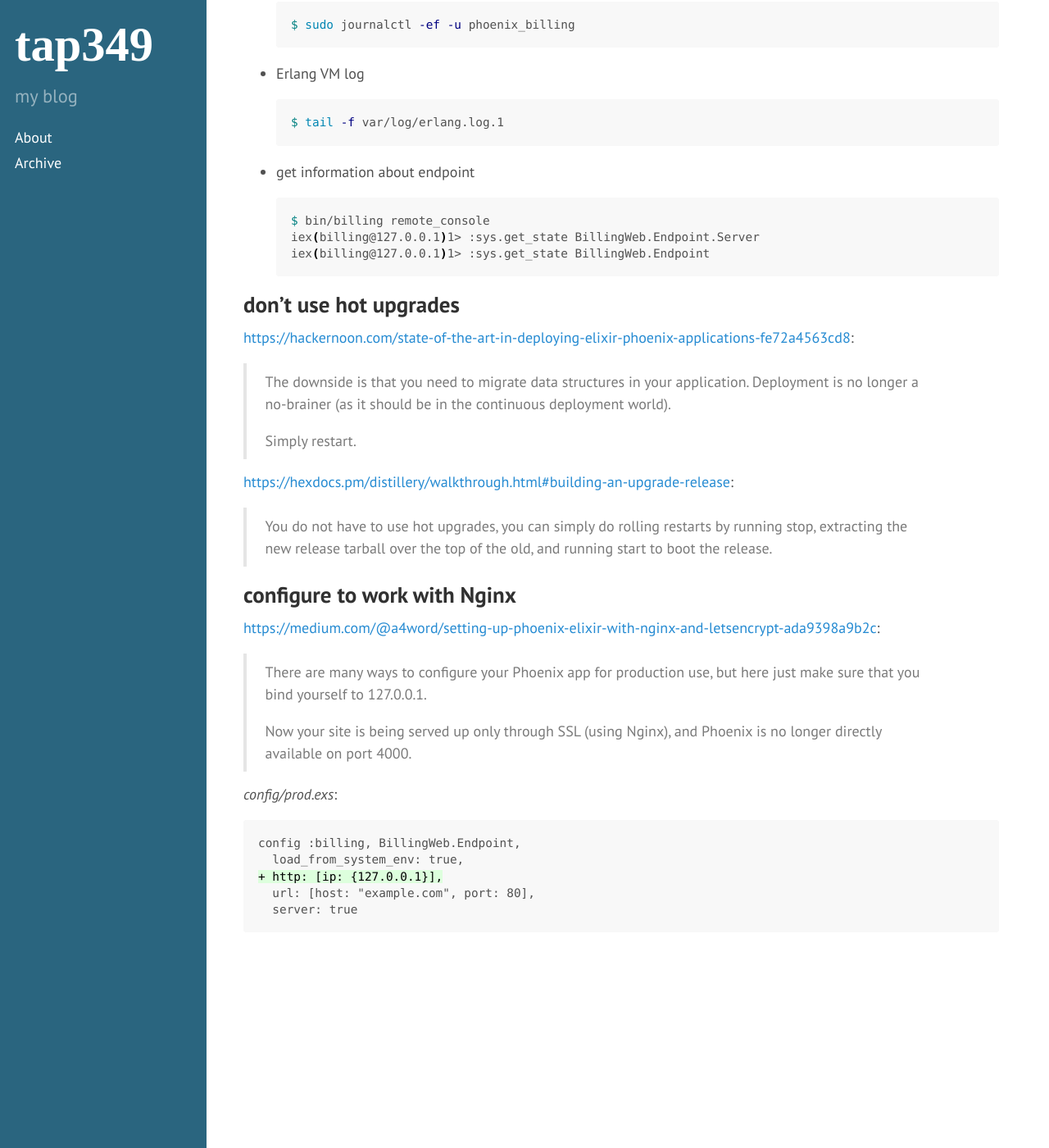
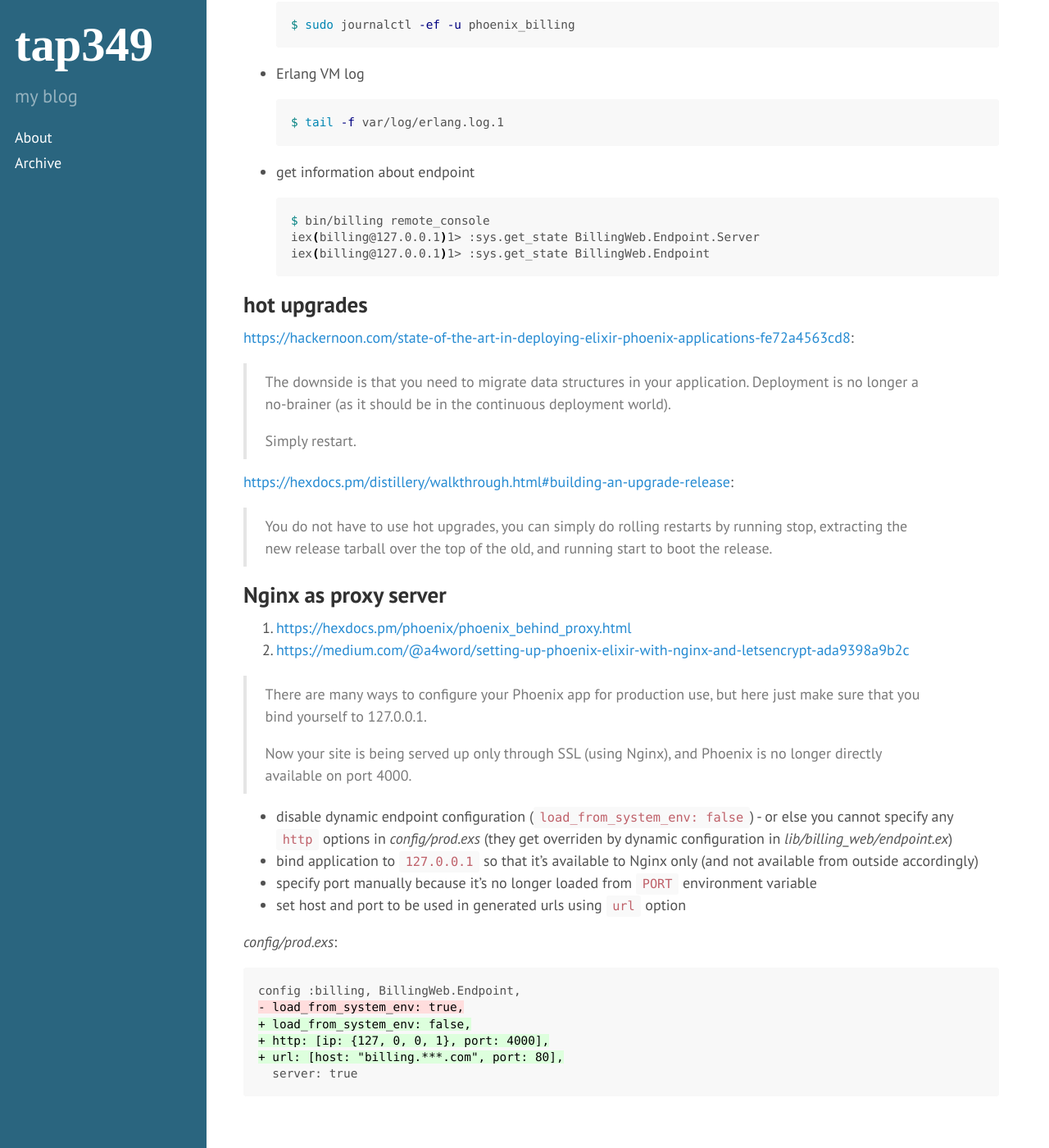
Before and after one commit to tap349/tap349.github.io, a Jekyll site: the page built from _posts/2017-08-02-elixir-deployment.md, in a window 1280 px wide and 1400 px high, scrolled down 8037 px. Shown: the whole window at 82% size. Built offline with Jekyll 4.4.1, drawn with Linux system fonts in a browser that asks for light colours; some of the changed text lies outside the part shown.

Commit message:
update 2017-08-08_12:00:35

````diff
--- a/_posts/2017-08-02-elixir-deployment.md
+++ b/_posts/2017-08-02-elixir-deployment.md
@@ -364,7 +364,7 @@ locations on production machine:
   iex(billing@127.0.0.1)1> :sys.get_state BillingWeb.Endpoint
   ```
 
-## don't use hot upgrades
+## hot upgrades
 
 <https://hackernoon.com/state-of-the-art-in-deploying-elixir-phoenix-applications-fe72a4563cd8>:
 
@@ -380,9 +380,10 @@ locations on production machine:
 > running stop, extracting the new release tarball over the top of the old,
 > and running start to boot the release.
 
-## configure to work with Nginx
+## Nginx as proxy server
 
-<https://medium.com/@a4word/setting-up-phoenix-elixir-with-nginx-and-letsencrypt-ada9398a9b2c>:
+1. <https://hexdocs.pm/phoenix/phoenix_behind_proxy.html>
+2. <https://medium.com/@a4word/setting-up-phoenix-elixir-with-nginx-and-letsencrypt-ada9398a9b2c>
 
 > There are many ways to configure your Phoenix app for production use,
 > but here just make sure that you bind yourself to 127.0.0.1.
@@ -390,12 +391,22 @@ locations on production machine:
 > Now your site is being served up only through SSL (using Nginx),
 > and Phoenix is no longer directly available on port 4000.
 
+- disable dynamic endpoint configuration (`load_from_system_env: false`) -
+  or else you cannot specify any `http` options in _config/prod.exs_
+  (they get overriden by dynamic configuration in _lib/billing_web/endpoint.ex_)
+- bind application to `127.0.0.1` so that it's available to Nginx only
+  (and not available from outside accordingly)
+- specify port manually because it's no longer loaded from `PORT` environment
+  variable
+- set host and port to be used in generated urls using `url` option
+
 _config/prod.exs_:
 
 ```diff
 config :billing, BillingWeb.Endpoint,
-  load_from_system_env: true,
-+ http: [ip: {127.0.0.1}],
-  url: [host: "example.com", port: 80],
+- load_from_system_env: true,
++ load_from_system_env: false,
++ http: [ip: {127, 0, 0, 1}, port: 4000],
++ url: [host: "billing.***.com", port: 80],
   server: true
 ```
````
Also changed, not shown: other parts of _posts/2017-08-02-elixir-deployment.md (+5 -5 lines).
